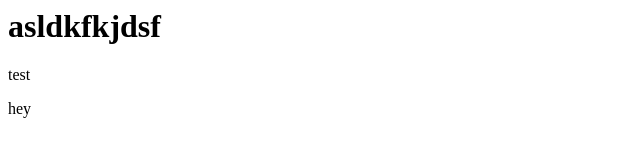
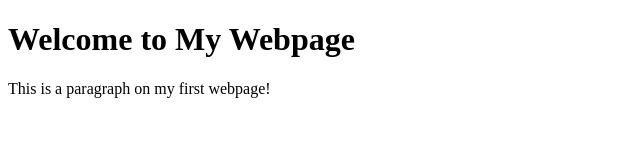
Before and after one commit to adminworkflow/git_training, a plain HTML site: page index.html in a window 1280 px wide. Shown: the whole page, without its empty margins (0-640 px from the left). Drawn offline with Linux system fonts and the light colour scheme.

Commit message:
adds new code

```diff
--- a/index.html
+++ b/index.html
@@ -1,4 +1,10 @@
-
-<h1>asldkfkjdsf</h1>
-<p>test</p>
-<p>hey</p>
+<!DOCTYPE html>
+<html>
+<head>
+    <title>My First Webpage</title>
+</head>
+<body>
+    <h1>Welcome to My Webpage</h1>
+    <p>This is a paragraph on my first webpage!</p>
+</body>
+</html>
```
